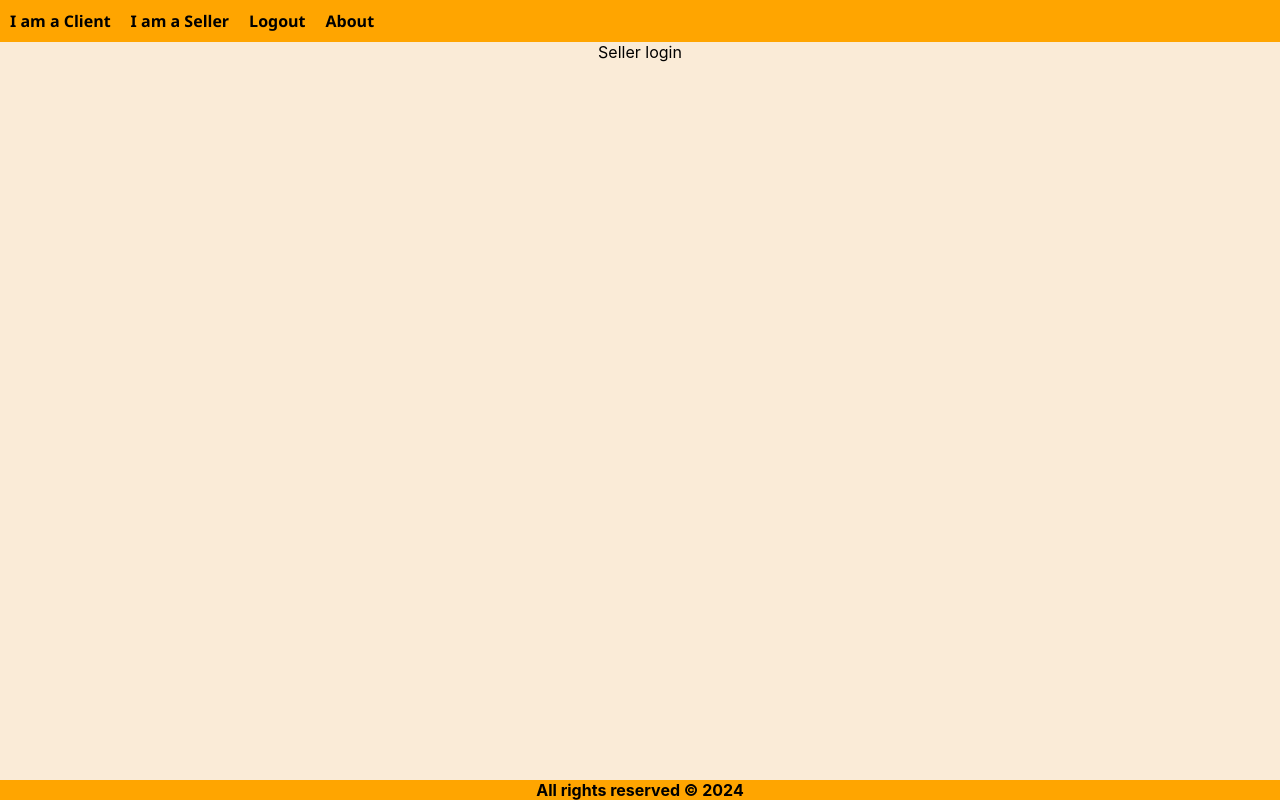
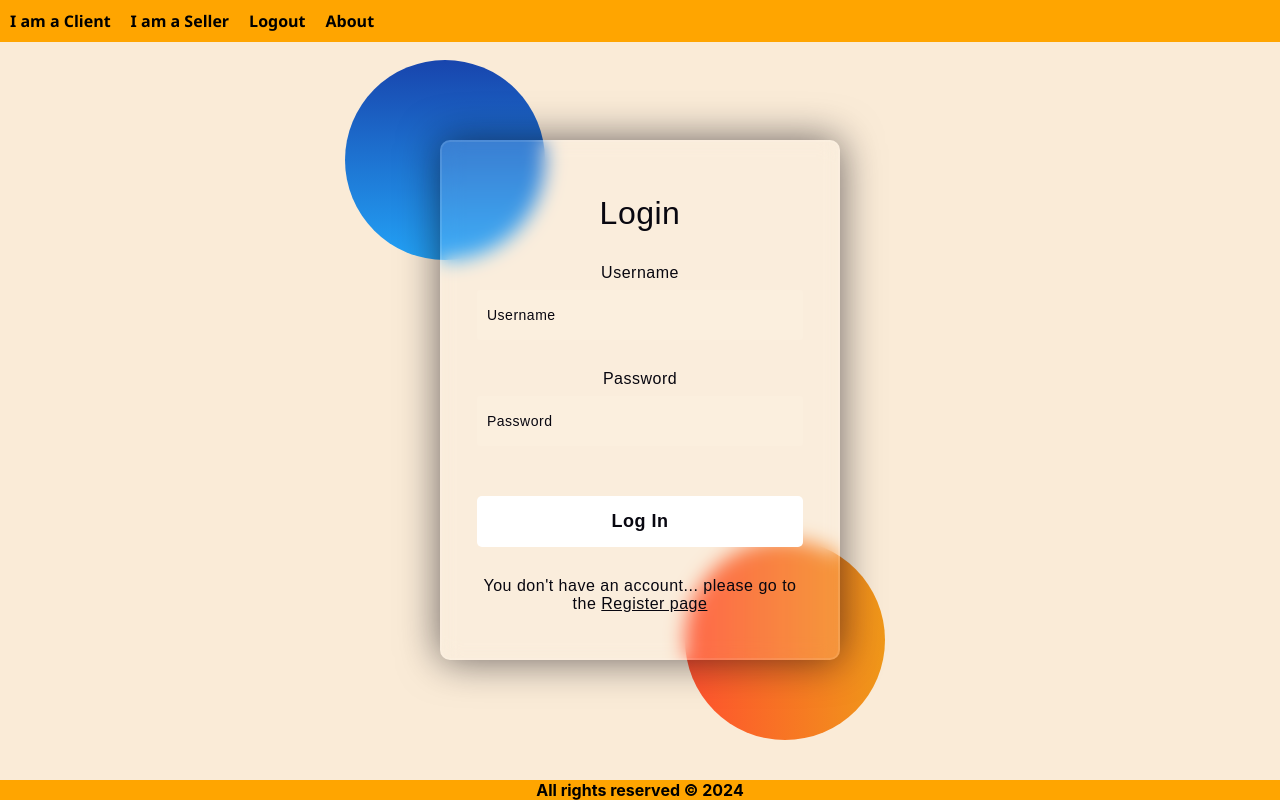
Before and after one commit to EmilPopovski24/DesignIT, a React (Create React App) app in the folder designit/: page /seller-login in a window 1280 px wide. Built offline with nearby package versions, Linux system fonts and the light colour scheme.

Commit message:
setting Seller's login and register pages

```diff
--- a/designit/src/components/Header/Header.js
+++ b/designit/src/components/Header/Header.js
@@ -15,8 +15,8 @@ export const Header = () => {
                 </li>
                 <li className="header-li dropdown">I am a Seller
                     <div class="dropdown-content">
-                        <li className="header-li">Login</li>
-                        <li className="header-li">Register</li>
+                        <li className="header-li"><Link to="/seller-login">Login</Link></li>
+                        <li className="header-li"><Link to="/seller-register">Register</Link></li>
                     </div>
                 </li>
                 <li className="header-li">Logout</li>
--- a/designit/src/components/Seller/Login/SellerLogin.css
+++ b/designit/src/components/Seller/Login/SellerLogin.css
@@ -0,0 +1,123 @@
+*,
+*:before,
+*:after{
+    padding: 0;
+    margin: 0;
+    box-sizing: border-box;
+}
+body{
+    background-color: antiquewhite;
+    /* background-color: #080710; */
+}
+.background{
+    width: 430px;
+    height: 520px;
+    position: absolute;
+    transform: translate(-50%,-50%);
+    left: 50%;
+    top: 50%;
+}
+.background .shape{
+    height: 200px;
+    width: 200px;
+    position: absolute;
+    border-radius: 50%;
+}
+.shape:first-child{
+    background: linear-gradient(
+        #1845ad,
+        #23a2f6
+    );
+    left: -80px;
+    top: -80px;
+}
+.shape:last-child{
+    background: linear-gradient(
+        to right,
+        #ff512f,
+        #f09819
+    );
+    right: -30px;
+    bottom: -80px;
+}
+.login-form{
+    height: 520px;
+    width: 400px;
+    background-color: rgba(255,255,255,0.13);
+    position: absolute;
+    transform: translate(-50%,-50%);
+    top: 50%;
+    left: 50%;
+    border-radius: 10px;
+    backdrop-filter: blur(10px);
+    border: 2px solid rgba(255,255,255,0.1);
+    box-shadow: 0 0 40px rgba(8,7,16,0.6);
+    padding: 50px 35px;
+}
+form *{
+    font-family: 'Poppins',sans-serif;
+    color:#080710;
+    /* color: #ffffff; */
+    letter-spacing: 0.5px;
+    outline: none;
+    border: none;
+}
+form h3{
+    font-size: 32px;
+    font-weight: 500;
+    line-height: 42px;
+    text-align: center;
+}
+
+label{
+    display: block;
+    margin-top: 30px;
+    font-size: 16px;
+    font-weight: 500;
+}
+input{
+    display: block;
+    height: 50px;
+    width: 100%;
+    background-color: rgba(255,255,255,0.07);
+    border-radius: 3px;
+    padding: 0 10px;
+    margin-top: 8px;
+    font-size: 14px;
+    font-weight: 300;
+}
+::placeholder{
+    color:#080710
+    /* color: #e5e5e5; */
+}
+button{
+    margin-top: 50px;
+    width: 100%;
+    background-color: #ffffff;
+    color: #080710;
+    padding: 15px 0;
+    font-size: 18px;
+    font-weight: 600;
+    border-radius: 5px;
+    cursor: pointer;
+}
+
+.re-route{
+  margin-top: 30px;
+  display: flex;
+}
+
+.re-route div{
+  background: red;
+  width: 150px;
+  border-radius: 3px;
+  padding: 5px 10px 10px 5px;
+  background-color: rgba(255,255,255,0.27);
+  color:#080710;
+  /* color: #eaf0fb; */
+  text-align: center;
+}
+
+.re-route div:hover{
+  background-color: rgba(255,255,255,0.47);
+}
--- a/designit/src/components/Seller/Login/SellerLogin.js
+++ b/designit/src/components/Seller/Login/SellerLogin.js
@@ -1,10 +1,30 @@
-
+import "./SellerLogin.css";
+import { Link } from "react-router-dom";
 
 export const SellerLogin = () => {
 
     return(
         <>
-        <p>Seller login</p>
+         <>
+        <div class="background">
+            <div class="shape"></div>
+            <div class="shape"></div>
+        </div>
+        <form className="login-form">
+            <h3>Login</h3>
+
+            <label for="username">Username</label>
+            <input type="text" placeholder="Username" id="username" />
+
+            <label for="password">Password</label>
+            <input type="password" placeholder="Password" id="password" />
+
+            <button>Log In</button>
+            <div class="re-route">
+                <p>You don't have an account... please go to the <Link to="/client-register">Register page</Link></p>
+            </div>
+        </form>
+        </>
         </>
     )
 }
--- a/designit/src/components/Seller/Register/SellerRegister.css
+++ b/designit/src/components/Seller/Register/SellerRegister.css
@@ -0,0 +1,120 @@
+*,
+*:before,
+*:after{
+    padding: 0;
+    margin: 0;
+    box-sizing: border-box;
+}
+body{
+    background-color: antiquewhite;
+    /* background-color: #080710; */
+}
+.background{
+    width: 430px;
+    height: 520px;
+    position: absolute;
+    transform: translate(-50%,-50%);
+    left: 50%;
+    top: 50%;
+}
+.background .shape{
+    height: 200px;
+    width: 200px;
+    position: absolute;
+    border-radius: 50%;
+}
+.shape:first-child{
+    background: linear-gradient(
+        #1845ad,
+        #23a2f6
+    );
+    left: -80px;
+    top: -80px;
+}
+.shape:last-child{
+    background: linear-gradient(
+        to right,
+        #ff512f,
+        #f09819
+    );
+    right: -30px;
+    bottom: -80px;
+}
+.register-form{
+    height: 700px;
+    width: 400px;
+    background-color: rgba(255,255,255,0.13);
+    position: absolute;
+    transform: translate(-50%,-50%);
+    top: 50%;
+    left: 50%;
+    border-radius: 10px;
+    backdrop-filter: blur(10px);
+    border: 2px solid rgba(255,255,255,0.1);
+    box-shadow: 0 0 40px rgba(8,7,16,0.6);
+    padding: 50px 35px;
+}
+form *{
+    font-family: 'Poppins',sans-serif;
+    color:#080710;
+    /* color: #ffffff; */
+    letter-spacing: 0.5px;
+    outline: none;
+    border: none;
+}
+form h3{
+    font-size: 32px;
+    font-weight: 500;
+    line-height: 42px;
+    text-align: center;
+}
+
+label{
+    display: block;
+    margin-top: 30px;
+    font-size: 16px;
+    font-weight: 500;
+}
+input{
+    display: block;
+    height: 50px;
+    width: 100%;
+    background-color: rgba(255,255,255,0.07);
+    border-radius: 3px;
+    padding: 0 10px;
+    margin-top: 8px;
+    font-size: 14px;
+    font-weight: 300;
+}
+::placeholder{
+    color:#080710
+    /* color: #e5e5e5; */
+}
+button{
+    margin-top: 50px;
+    width: 100%;
+    background-color: #ffffff;
+    color: #080710;
+    padding: 15px 0;
+    font-size: 18px;
+    font-weight: 600;
+    border-radius: 5px;
+    cursor: pointer;
+}
+.re-route{
+  margin-top: 30px;
+  display: flex;
+}
+.re-route div{
+  background: red;
+  width: 150px;
+  border-radius: 3px;
+  padding: 5px 10px 10px 5px;
+  background-color: rgba(255,255,255,0.27);
+  color:#080710;
+  /* color: #eaf0fb; */
+  text-align: center;
+}
+.re-route div:hover{
+  background-color: rgba(255,255,255,0.47);
+}
--- a/designit/src/components/Seller/Register/SellerRegister.js
+++ b/designit/src/components/Seller/Register/SellerRegister.js
@@ -1,10 +1,34 @@
-
+import "./SellerRegister.css";
+import { Link } from "react-router-dom";
 
 export const SellerRegister = () => {
 
     return(
         <>
-        <p>Seller Register</p>
+        <div class="background">
+            <div class="shape"></div>
+            <div class="shape"></div>
+        </div>
+        <form className="register-form">
+            <h3>Register</h3>
+
+            <label for="email">Email</label>
+            <input type="text" placeholder="Email" id="email" />
+
+            <label for="username">Username</label>
+            <input type="text" placeholder="Username" id="username" />
+
+            <label for="password">Password</label>
+            <input type="password" placeholder="Password" id="password" />
+
+            <label for="confirm-password">Confirm Password</label>
+            <input type="password" placeholder="Confirm Password" id="confirm-password" />
+
+            <button>Register</button>
+            <div class="re-route">
+                <p>You already have an account... please go to the <Link to="/client-login">Login page</Link></p>
+            </div>
+        </form>
         </>
     )
 }
```
